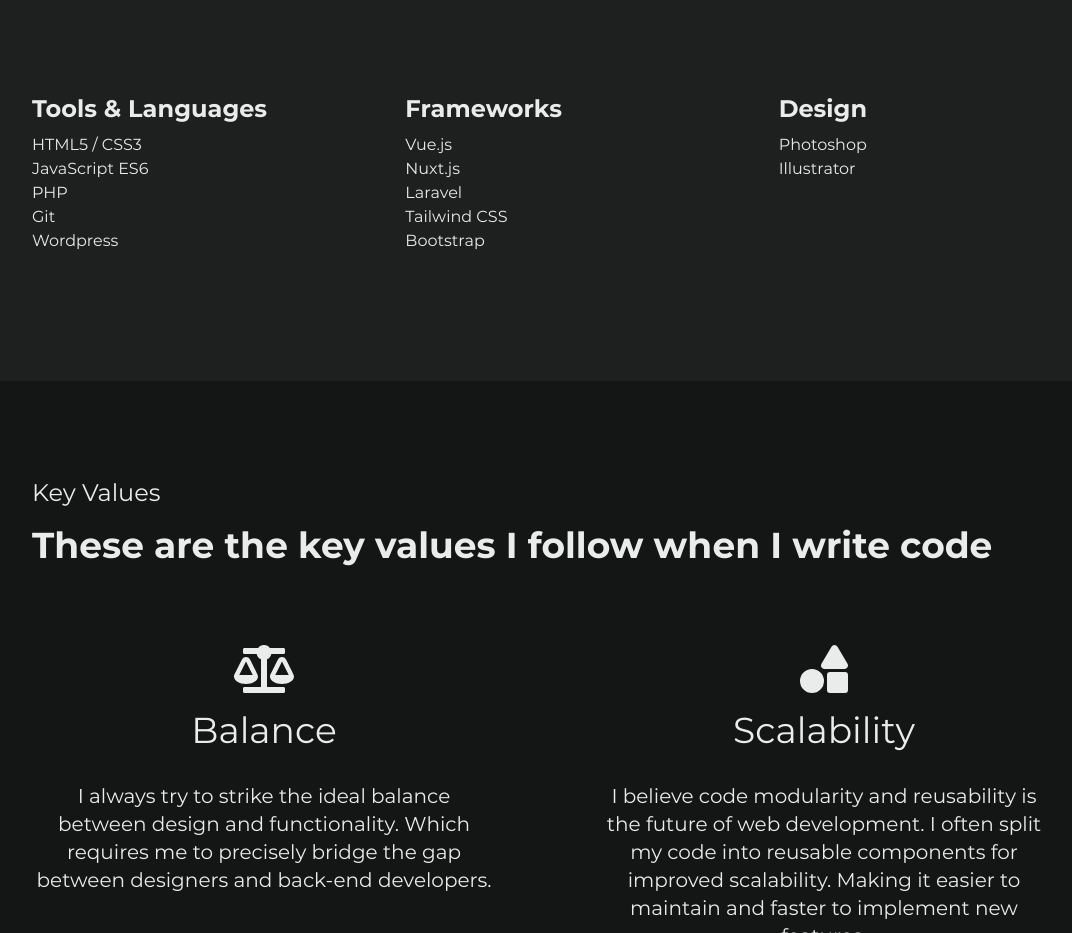
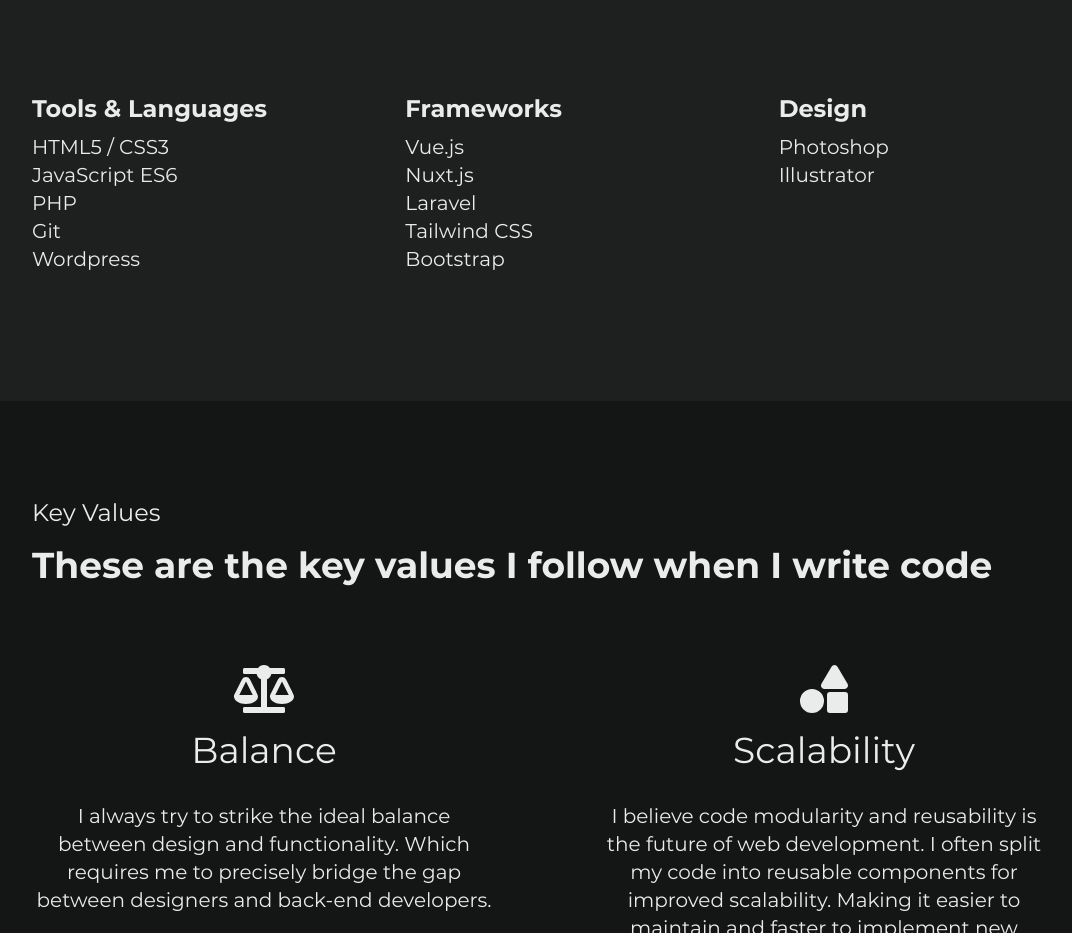
Before and after one commit to yogaajie2/porto, a Nuxt app: page / in a window 1280 px wide. Shown: the part 2460-3393 px from the top of the page, without its empty margins (96-1168 px from the left). Built offline with nearby package versions, Linux system fonts and the light colour scheme.

Commit message:
refactor(SkillsSection): make text sizes larger
make list text sizes larger on lg, xl breakpoints

```diff
--- a/components/SkillsSection.vue
+++ b/components/SkillsSection.vue
@@ -34,6 +34,7 @@
                 v-for="language in languages"
                 v-show="isListShown"
                 :key="language"
+                class="lg:text-lg xl:text-xl"
               >
                 {{ language }}
               </p>
@@ -54,6 +55,7 @@
                 v-for="framework in frameworks"
                 v-show="isListShown"
                 :key="framework"
+                class="lg:text-lg xl:text-xl"
               >
                 {{ framework }}
               </p>
@@ -74,6 +76,7 @@
                 v-for="design in designs"
                 v-show="isListShown"
                 :key="design"
+                class="lg:text-lg xl:text-xl"
               >
                 {{ design }}
               </p>
```
